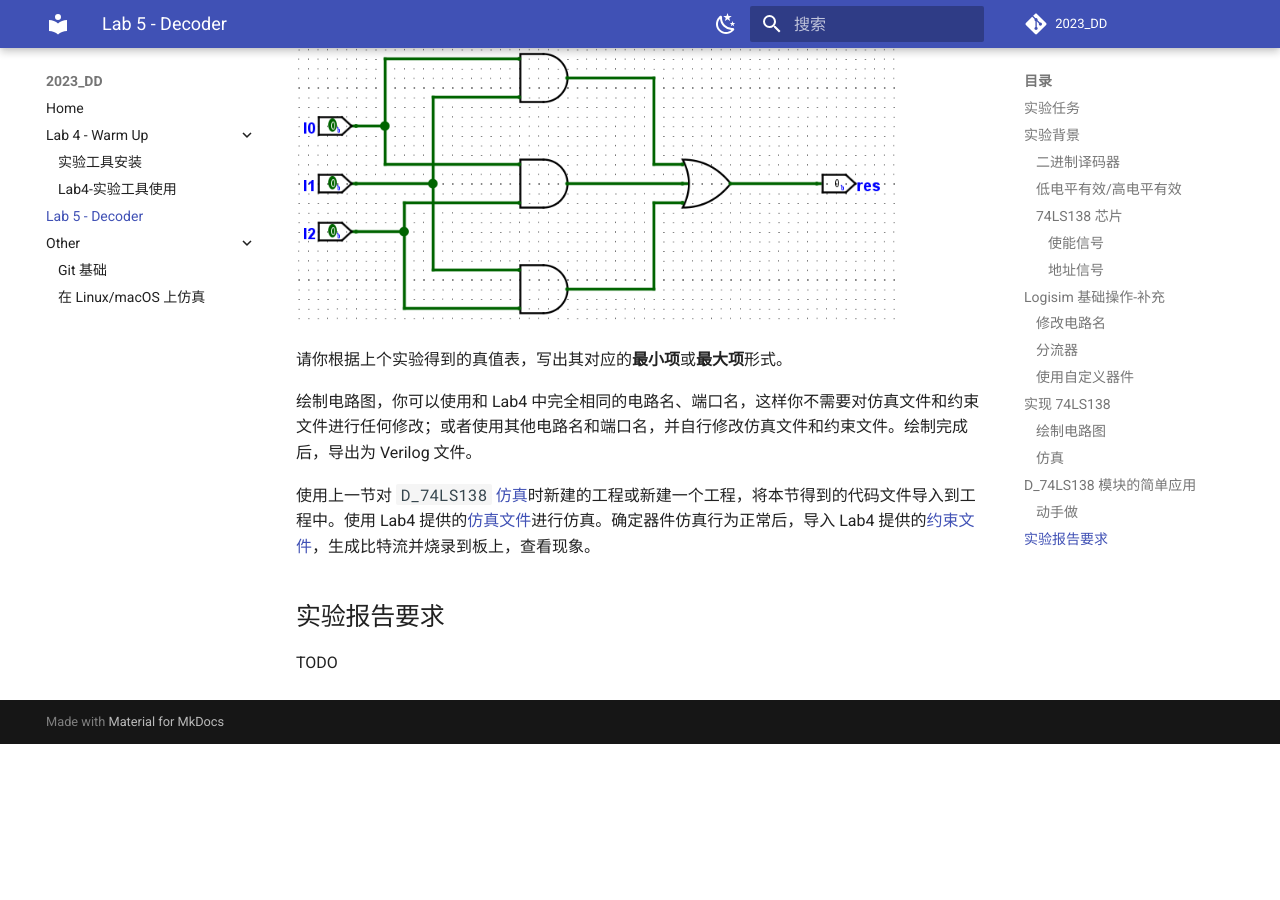
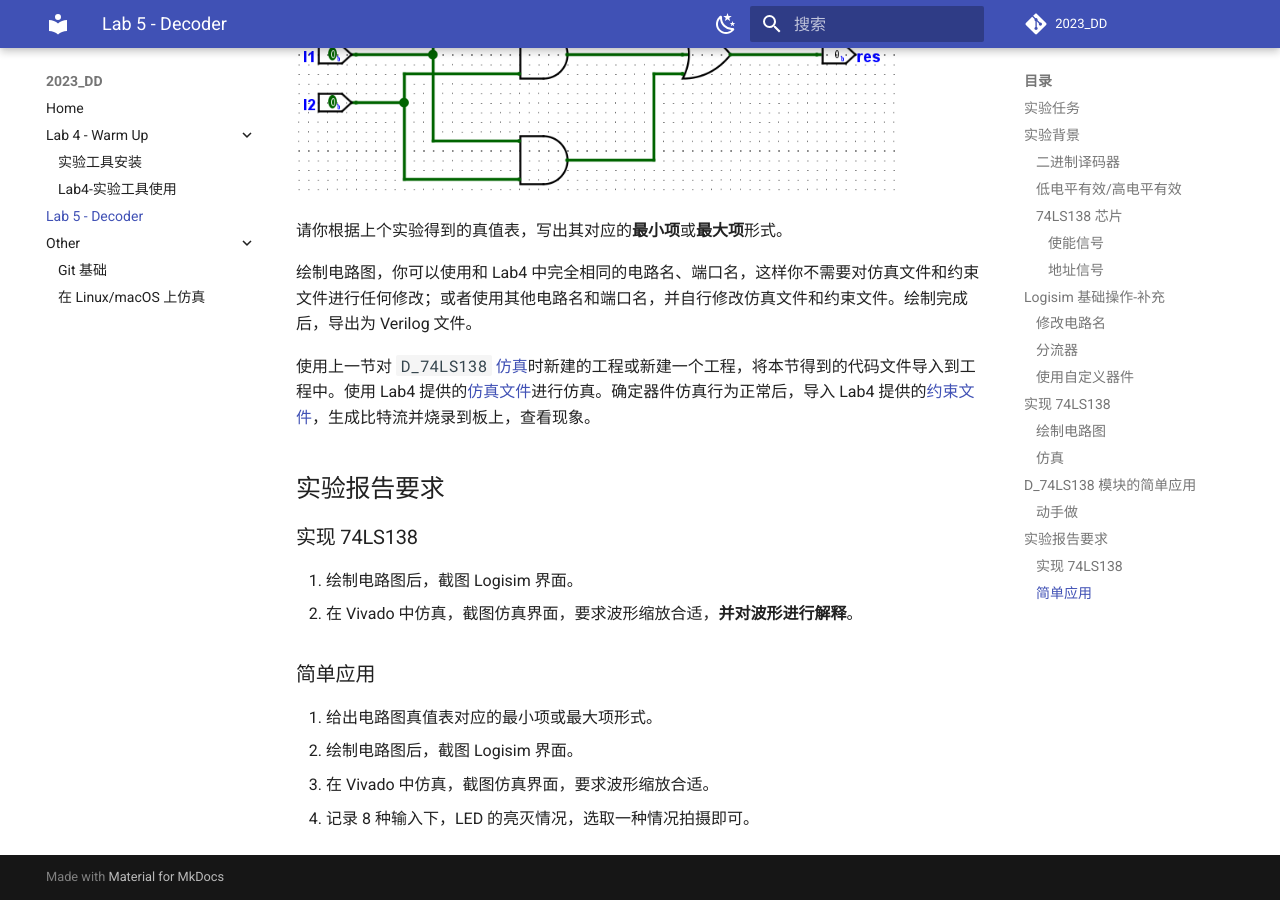
Before and after one commit to Guahao31/2023_DD, an MkDocs documentation site: the page built from docs/lab5/decoder.md, in a window 1280 px wide and 900 px high, scrolled down 6181 px. Built offline with MkDocs 1.6.1 and Material for MkDocs 9.7.7, drawn with Linux system fonts in a browser that asks for light colours; comment, search, counter and statistics services are not loaded; before the commit the page ends 6925 px from its top, so only the background shows below that; some of the changed text lies outside the part shown.

Commit message:
udpate: ready to release & remove danger

```diff
--- a/docs/lab5/decoder.md
+++ b/docs/lab5/decoder.md
@@ -1,7 +1,7 @@
 # 实验五 译码器
 
-!!!danger "附件有效性"
-    目前仍未对本实验附件进行测试，可能存在问题
+<!-- !!!danger "附件有效性"
+    目前仍未对本实验附件进行测试，可能存在问题 -->
 
 ## 实验任务
 
@@ -145,4 +145,14 @@ $$
 
 ## 实验报告要求
 
-TODO
+### 实现 74LS138
+
+1. 绘制电路图后，截图 Logisim 界面。
+2. 在 Vivado 中仿真，截图仿真界面，要求波形缩放合适，**并对波形进行解释**。
+
+### 简单应用
+
+1. 给出电路图真值表对应的最小项或最大项形式。
+2. 绘制电路图后，截图 Logisim 界面。
+3. 在 Vivado 中仿真，截图仿真界面，要求波形缩放合适。
+4. 记录 8 种输入下，LED 的亮灭情况，选取一种情况拍摄即可。
```
